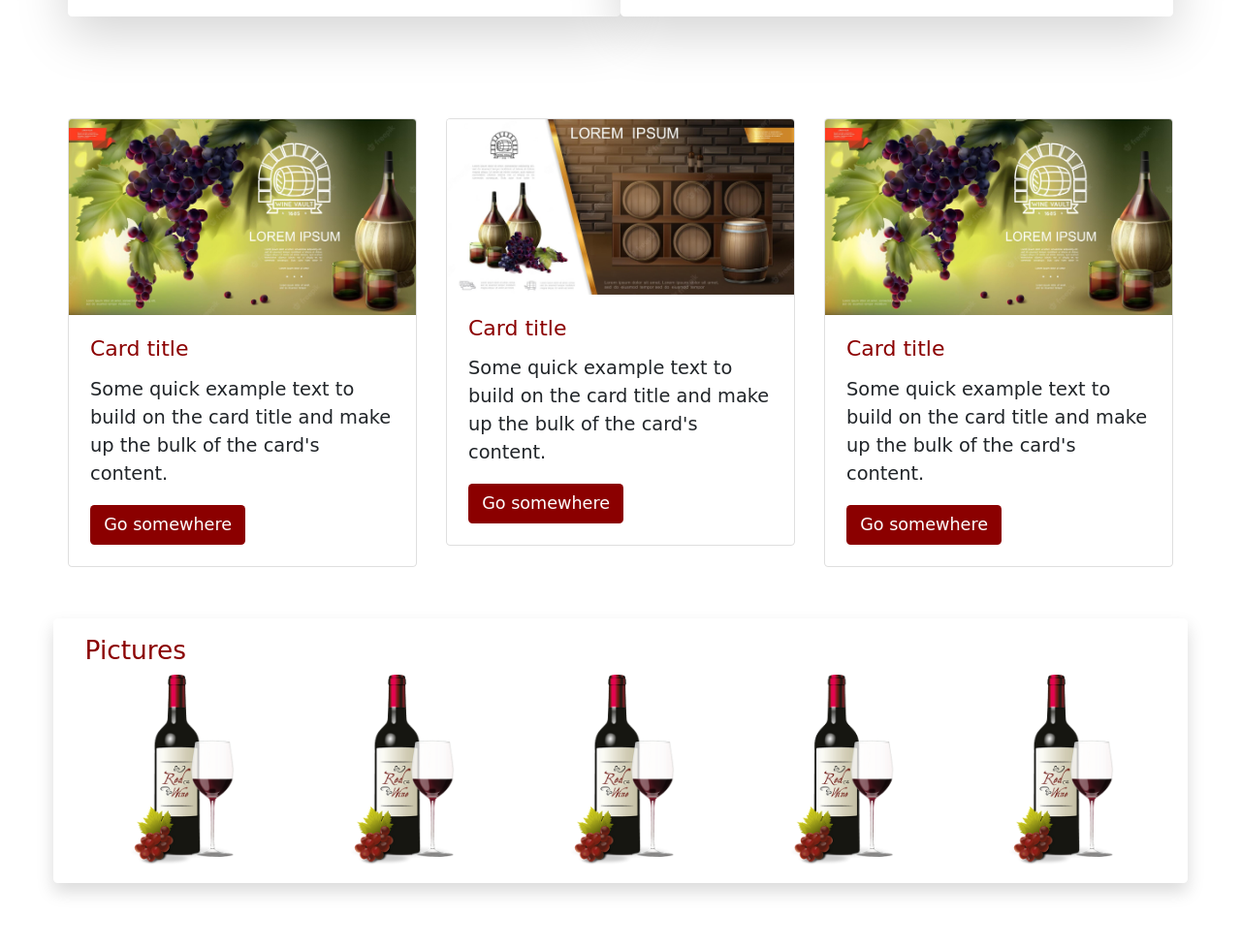
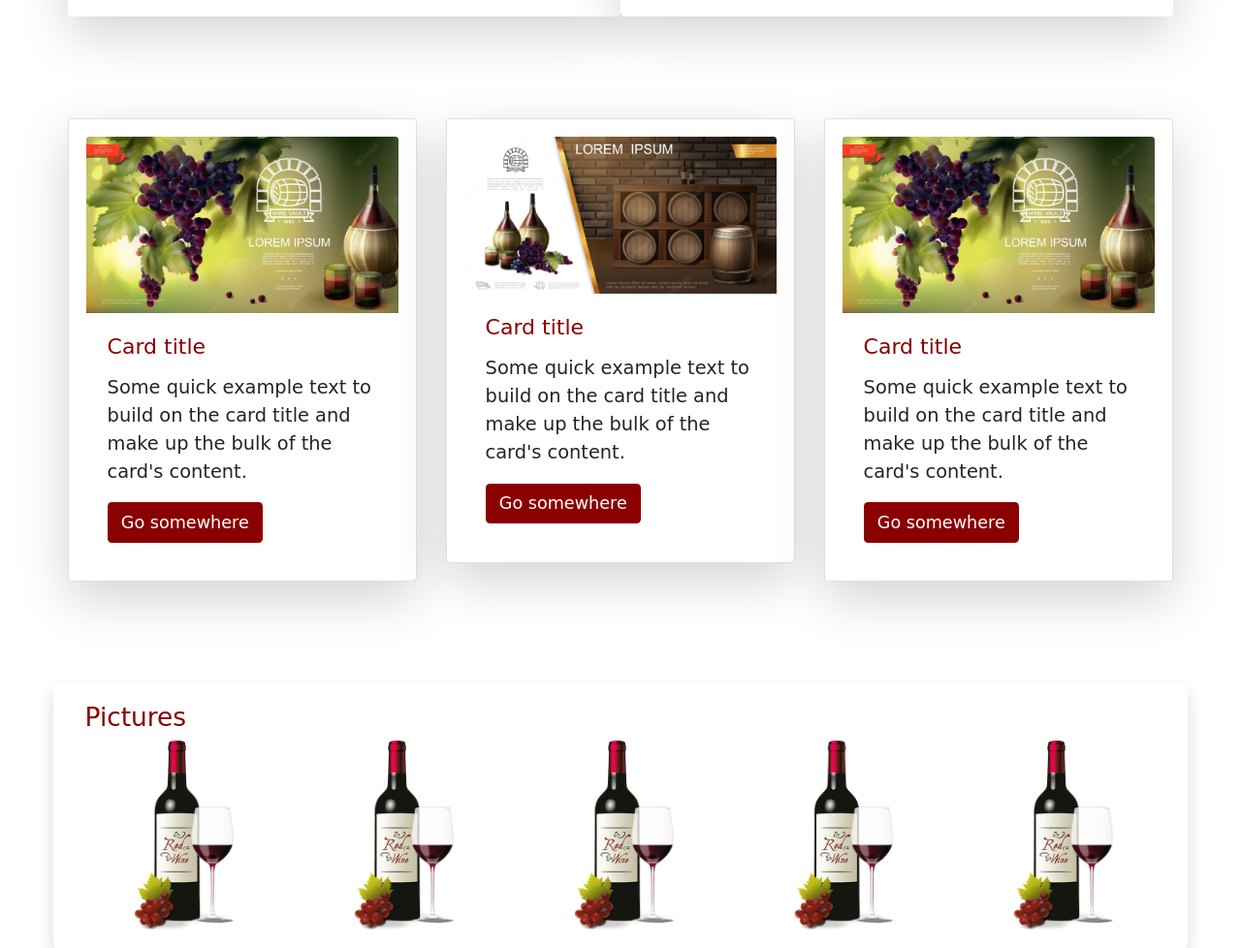
Before and after one commit to aykutius/aykutius.github.io, a plain HTML site: page v3/index.html in a window 1280 px wide. Shown: the part 1250-2228 px from the top of the page at 97% size. Drawn offline with nearby package versions, Linux system fonts and the light colour scheme; a web font is replaced by a local one.

Commit message:
Add files via upload

```diff
--- a/v3/index.html
+++ b/v3/index.html
@@ -61,13 +61,13 @@
         </ol>
         <div class="carousel-inner">
           <div class="carousel-item active">
-            <img src="./img/2.jpg" class="d-block w-100" alt="...">
+            <img src="./img/2.jpg" class="d-block  w-100" alt="...">
           </div>
           <div class="carousel-item">
-            <img src="./img/2.jpg" class="d-block w-100" alt="...">
+            <img src="./img/2.jpg" class="d-block  w-100" alt="...">
           </div>
           <div class="carousel-item">
-            <img src="./img/2.jpg" class="d-block w-100" alt="...">
+            <img src="./img/2.jpg" class="d-block  w-100" alt="...">
           </div>
         </div>
         <a class="carousel-control-prev" href="#carouselExampleIndicators" role="button" data-slide="prev">
@@ -101,7 +101,7 @@
     <!-- products start -->
     <div class="row mt-5">
         <div class="col-sm-4"><!-- products start -->
-            <div class="card">
+            <div class="card shadow-lg p-3 mb-5 bg-white rounded">
                 <img src="./img/1.jpg" class="card-img-top" alt="...">
                 <div class="card-body">
                  <h5 class="card-title">Card title</h5>
@@ -111,7 +111,7 @@
              </div>
         </div><!-- products end -->
         <div class="col-sm-4"><!-- products start -->
-            <div class="card">
+            <div class="card shadow-lg p-3 mb-5 bg-white rounded">
                 <img src="./img/2.jpg" class="card-img-top" alt="...">
                 <div class="card-body">
                  <h5 class="card-title">Card title</h5>
@@ -121,7 +121,7 @@
              </div>
         </div><!-- products end -->
         <div class="col-sm-4"><!-- products start -->
-            <div class="card">
+            <div class="card shadow-lg p-3 mb-5 bg-white rounded">
                 <img src="./img/1.jpg" class="card-img-top" alt="...">
                 <div class="card-body">
                  <h5 class="card-title">Card title</h5>
@@ -139,20 +139,23 @@
         <div class="col-sm-12">
             <h4>Pictures</h4>
         </div>
-        <div class="col-sm">
-            <img src="./img/pic.png" alt="" class="w-100 imgthumbnail">
+        <div class="col-sm d-sm-none">
+            <img src="./img/pic2.jpg" alt="" class=" w-100 imgthumbnail">
         </div>
         <div class="col-sm">
-            <img src="./img/pic.png" alt="" class="w-100 imgthumbnail">
+            <img src="./img/pic.png" alt="" class="d-none d-sm-block w-100 w-100 imgthumbnail">
         </div>
         <div class="col-sm">
-            <img src="./img/pic.png" alt="" class="w-100 imgthumbnail">
+            <img src="./img/pic.png" alt="" class="d-none d-sm-block w-100 imgthumbnail">
         </div>
         <div class="col-sm">
-            <img src="./img/pic.png" alt="" class="w-100 imgthumbnail">
+            <img src="./img/pic.png" alt="" class="d-none d-sm-block w-100 imgthumbnail">
         </div>
         <div class="col-sm">
-            <img src="./img/pic.png" alt="" class="w-100 imgthumbnail">
+            <img src="./img/pic.png" alt="" class="d-none d-sm-block w-100 imgthumbnail">
+        </div>
+        <div class="col-sm">
+            <img src="./img/pic.png" alt="" class="d-none d-sm-block w-100 imgthumbnail">
         </div>
     </div>
           </div>
```
Also changed, not shown: v3/img/pic2.jpg (added).
